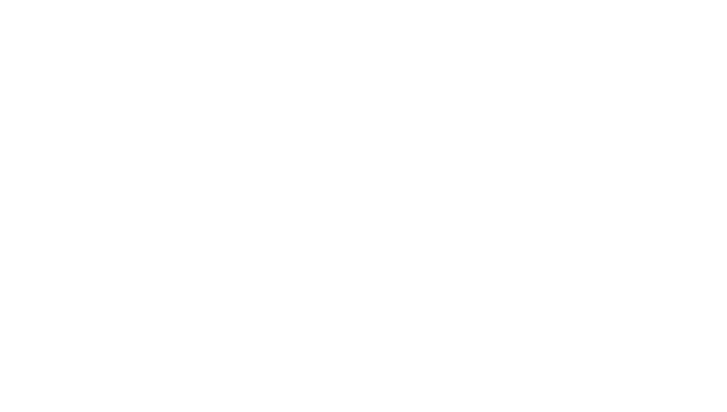
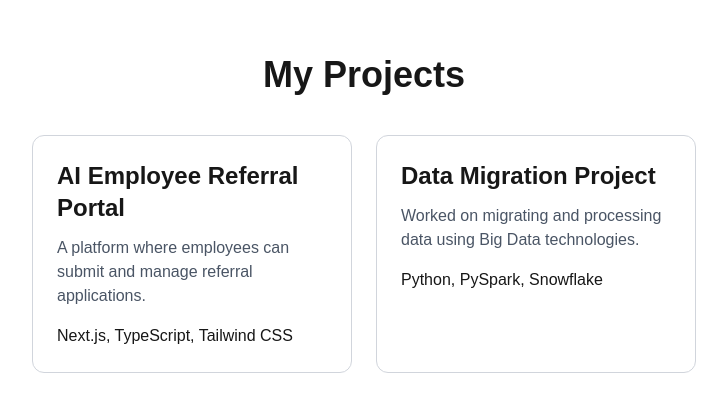
Before and after one commit to sreya86/Employee-Referal, a Next.js app: page / in a window 1280 px wide. Shown: the part 2658-3070 px from the top of the page, without its empty margins (276-1003 px from the left). Before the commit the page ends 2472 px from the top, so only its background shows below. Built offline with nearby package versions, Linux system fonts and the light colour scheme.

Commit message:
Added Projects

```diff
--- a/app/page.tsx
+++ b/app/page.tsx
@@ -1,6 +1,7 @@
 import Navbar from "@/components/Navbar";
 import About from "@/components/About";
 import Skills from "@/components/Skills";
+import Projects from "@/components/Projects";
 
 export default function Home() {
   return (
@@ -38,6 +39,7 @@
 
       <About />
       <Skills />
+      <Projects />
     </>
   );
 }
--- /dev/null
+++ b/components/Projects.tsx
@@ -0,0 +1,48 @@
+const projects = [
+  {
+    title: "AI Employee Referral Portal",
+    description:
+      "A platform where employees can submit and manage referral applications.",
+    technologies: "Next.js, TypeScript, Tailwind CSS",
+  },
+  {
+    title: "Data Migration Project",
+    description:
+      "Worked on migrating and processing data using Big Data technologies.",
+    technologies: "Python, PySpark, Snowflake",
+  },
+];
+
+export default function Projects() {
+  return (
+    <section
+      id="projects"
+      className="min-h-screen flex flex-col justify-center items-center p-8"
+    >
+      <h2 className="text-4xl font-bold mb-10">
+        My Projects
+      </h2>
+
+      <div className="flex flex-wrap justify-center gap-6">
+        {projects.map((project) => (
+          <div
+            key={project.title}
+            className="border border-gray-300 rounded-xl p-6 w-80"
+          >
+            <h3 className="text-2xl font-bold mb-3">
+              {project.title}
+            </h3>
+
+            <p className="text-gray-600 mb-4">
+              {project.description}
+            </p>
+
+            <p className="font-medium">
+              {project.technologies}
+            </p>
+          </div>
+        ))}
+      </div>
+    </section>
+  );
+}
```
